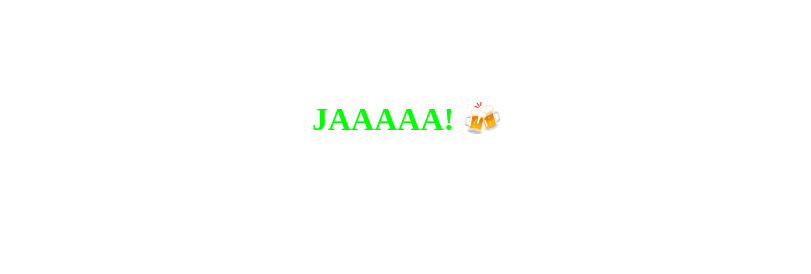
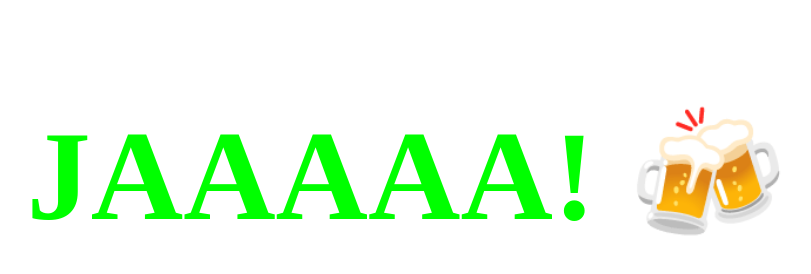
Before and after one commit to ElmarJ/heeftjudithweekend.nl, a plain HTML site: page index.html in a window 1280 px wide. Shown: the whole page, without its empty margins (233-1044 px from the left). Drawn offline with Linux system fonts and the light colour scheme.

Commit message:
Increase font size

```diff
--- a/style.css
+++ b/style.css
@@ -1,5 +1,5 @@
 h1 {
-    font-size: 2em;
+    font-size: 8em;
     text-align: center;
     margin-top: 100px;
 }
```
